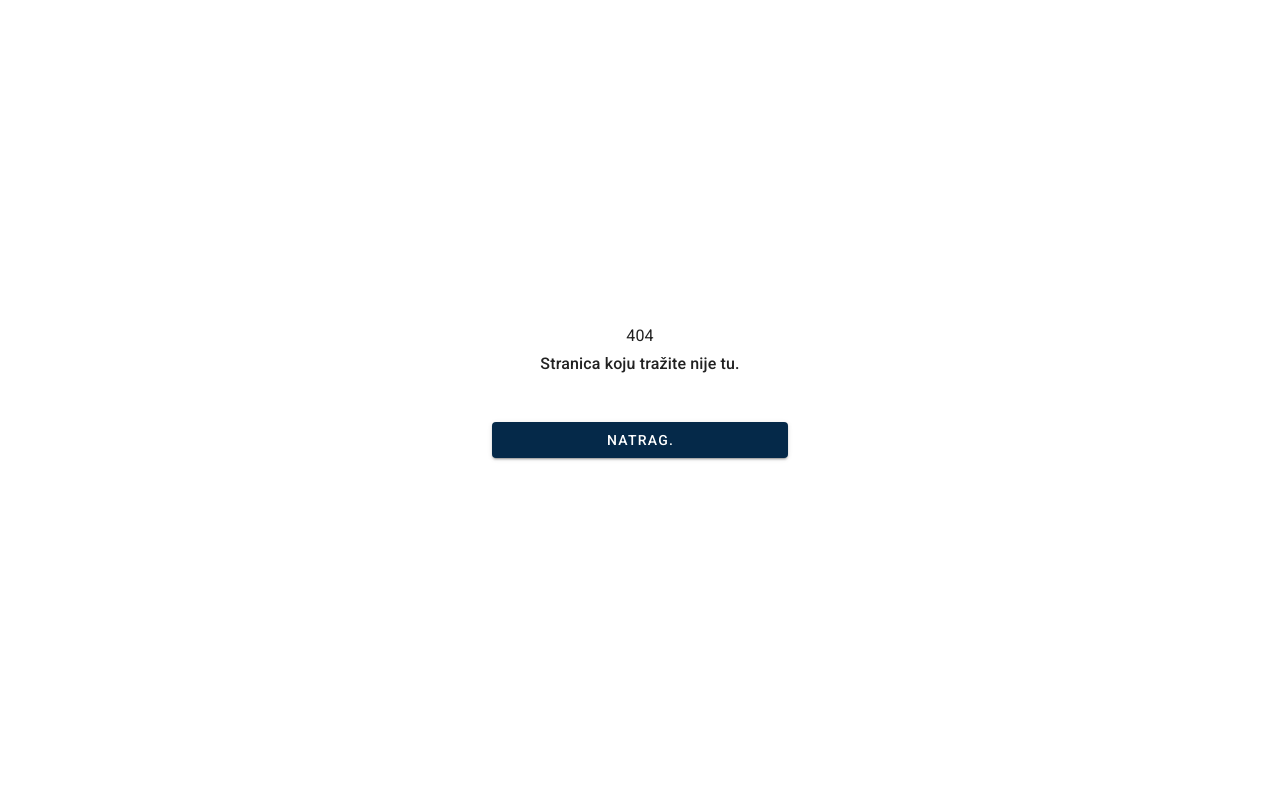
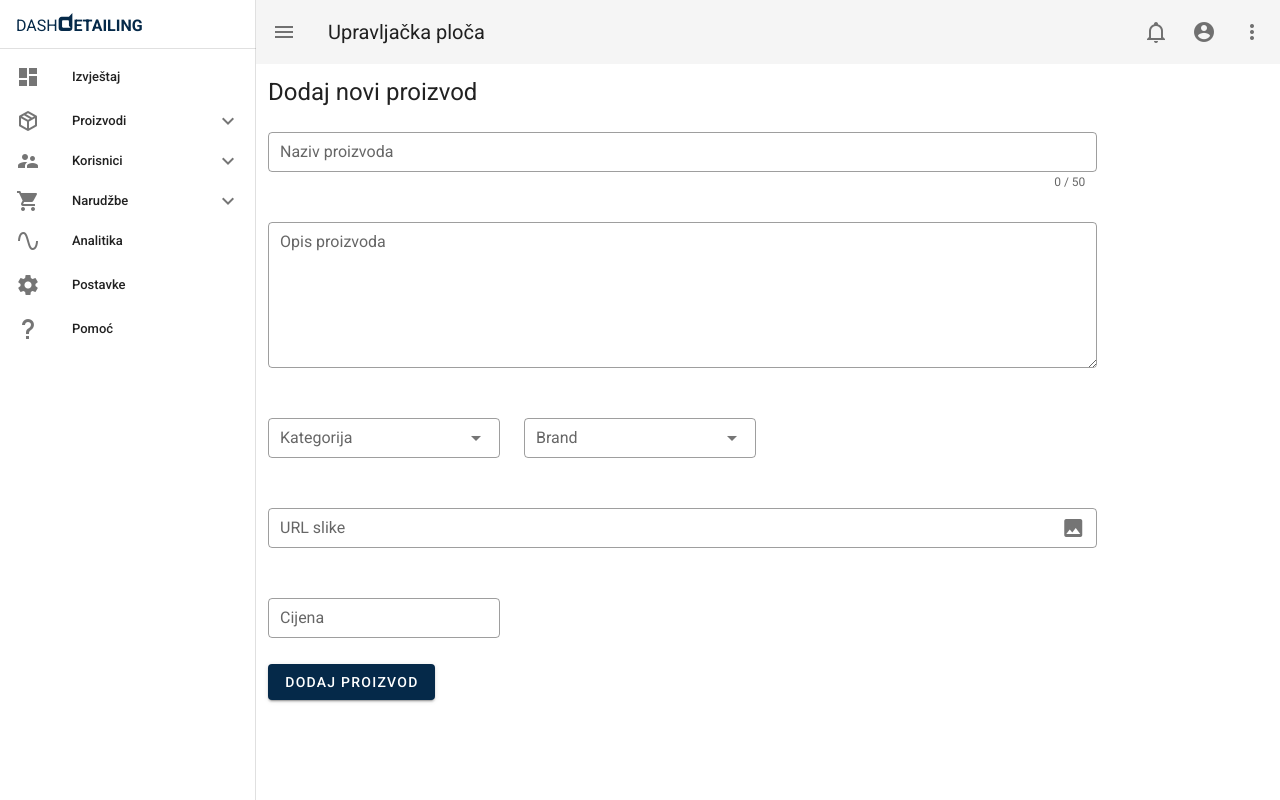
Before and after one commit to AidarKarimov315/Ecommerce-App-Vue, a Vue app: page /admin/proizvodi-dodaj-novi in a window 1280 px wide. Before the commit this address had no page. Built offline with nearby package versions, Linux system fonts and the light colour scheme.

Commit message:
feat(admin): build form for adding new products

```diff
--- a/src/router/index.js
+++ b/src/router/index.js
@@ -84,9 +84,10 @@ const routes = [
         component: () => import("@/views/admin/products/ProductsList")
       },
       {
-        path: 'korisnici',
-
-      }
+        path: 'proizvodi-dodaj-novi',
+        name: 'products-add-new',
+        component: () => import("@/views/admin/products/ProductsAddNew")
+      },
     ]
   },
   /*^^^^^^^^^^^^^^^^^^^^^^^^^*/
--- /dev/null
+++ b/src/views/admin/products/ProductsAddNew.vue
@@ -0,0 +1,94 @@
+<template>
+    <v-container>
+        <v-row>
+            <v-col>
+                 <span class="text-h5">Dodaj novi proizvod</span>
+            </v-col>
+        </v-row>
+
+        <v-row>
+            <v-col cols="12" md="10">
+                <v-text-field
+                    v-model="noviProizvod.ime"
+                    label="Naziv proizvoda"
+                    counter="50"
+                    dense
+                    outlined
+                ></v-text-field>
+            </v-col>
+        </v-row>
+        <v-row>
+            <v-col cols="12" md="10">
+                <v-textarea
+                v-model="noviProizvod.opis"
+                label="Opis proizvoda"
+                dense
+                outlined
+                ></v-textarea>
+            </v-col>
+        </v-row>
+        <v-row>
+            <v-col cols="6" md="3">
+                <v-select
+                v-model="noviProizvod.kategorija"
+                :items="items"
+                label="Kategorija"
+                dense
+                outlined
+                ></v-select>
+            </v-col>
+            <v-col cols="6" md="3">
+                <v-select
+                v-model="noviProizvod.brand"
+                :items="items"
+                label="Brand"
+                dense
+                outlined
+                ></v-select>
+            </v-col>
+        </v-row>
+        <v-row>
+            <v-col cols="12" md="10">
+                <v-text-field
+                    v-model="noviProizvod.urlSlike"
+                    label="URL slike"
+                    append-icon="mdi-image"
+                    hint="Preporuka: veličina slike oko 800 x 800 px."
+                    dense
+                    outlined
+                ></v-text-field>
+            </v-col>
+        </v-row>
+        <v-row>
+            <v-col cols="6" md="3">
+                <v-text-field
+                    v-model="noviProizvod.cijena"
+                    label="Cijena"
+                    dense
+                    outlined
+                    hint="Zadana valuta je BAM. Valutu ne trebate unositi."
+                ></v-text-field>
+            </v-col>
+        </v-row>
+
+        <v-btn class="primary">Dodaj proizvod</v-btn>
+
+    </v-container>
+</template>
+
+<script>
+export default {
+    name: 'addNewProduct',
+    data: () => ({
+      items: ['Foo', 'Bar', 'Fizz', 'Buzz'],
+      noviProizvod: {
+          ime: '',
+          opis:'',
+          kategorija: '',
+          brand: '',
+          urlSlike: '',
+          cijena: ''
+      }
+    }),
+}
+</script>
```
